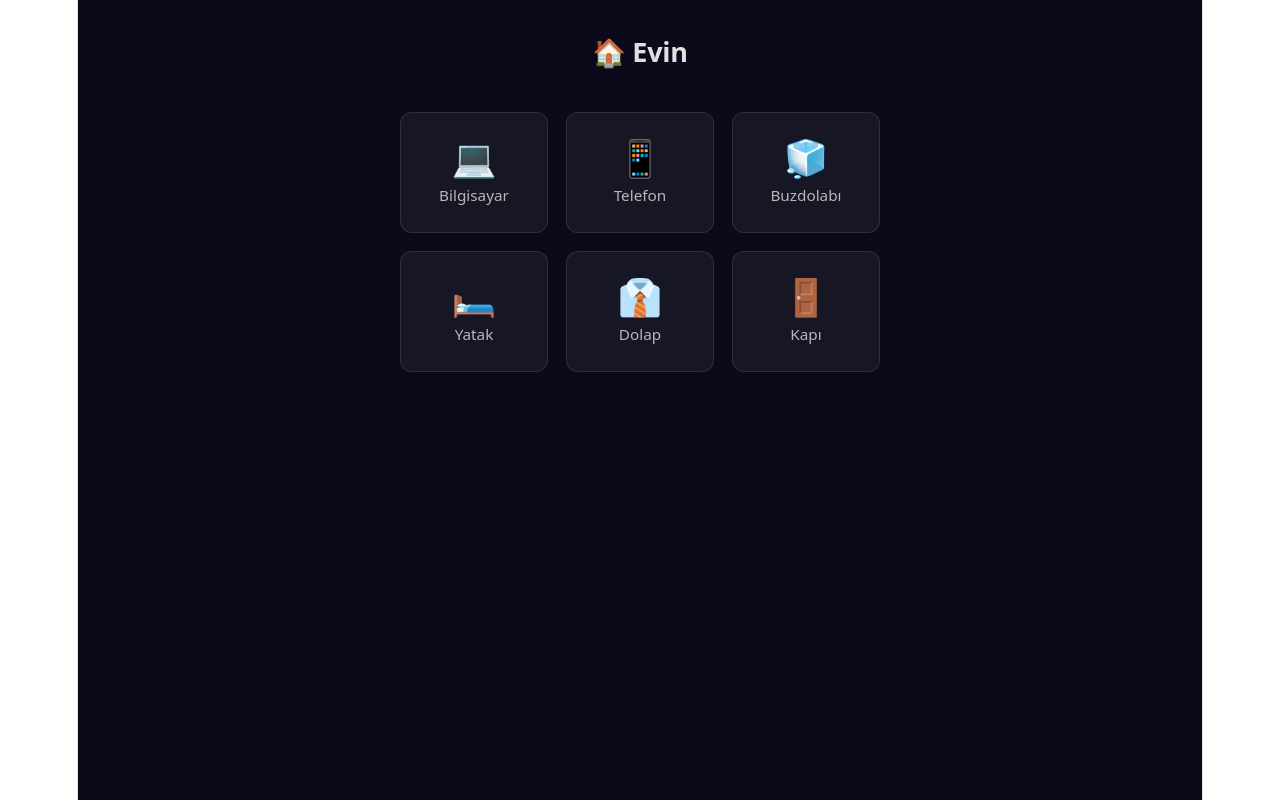
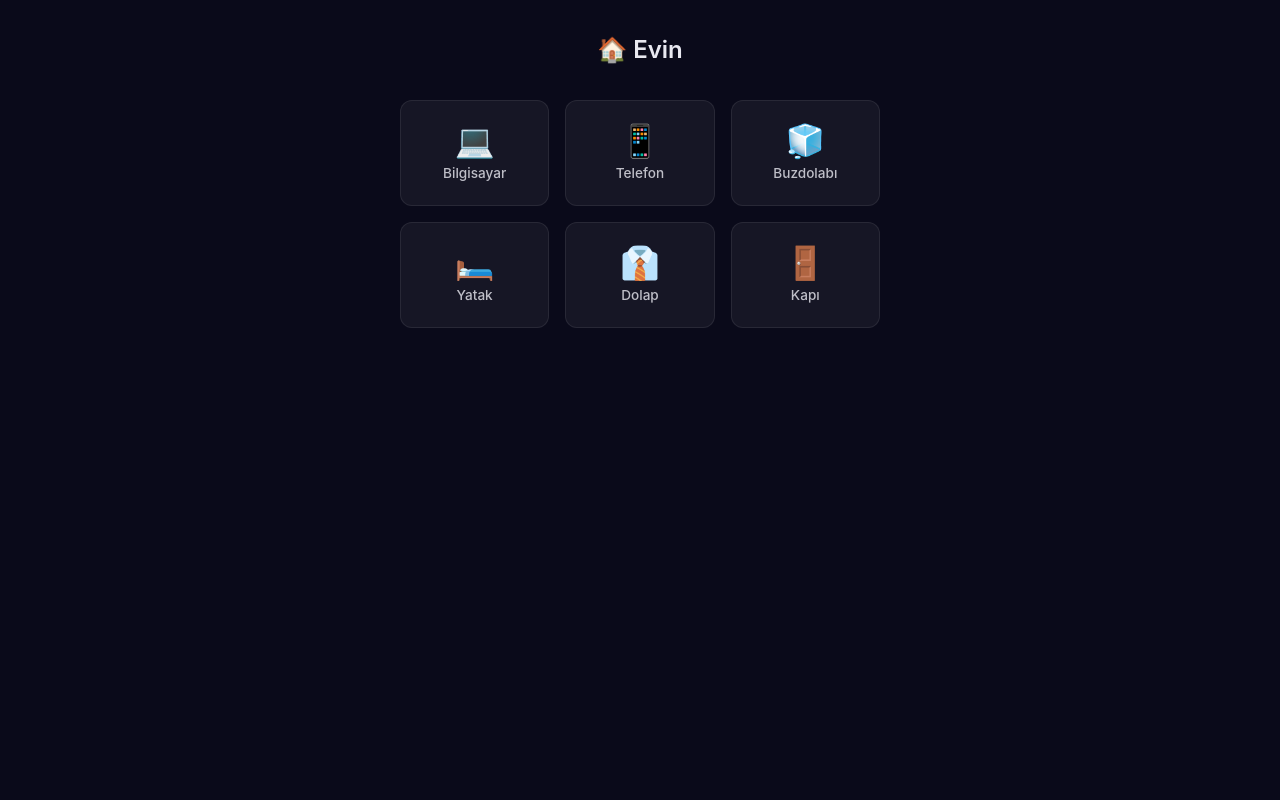
Before and after one commit to yunusemre274/MLOps-Sim, a React (Vite) app: page / in a window 1280 px wide. Built offline with nearby package versions, Linux system fonts and the light colour scheme.

Commit message:
[Faz 0] Temel CSS tasarım sistemi (renk paleti, tipografi, değişkenler)

```diff
--- a/src/index.css
+++ b/src/index.css
@@ -1,111 +1,187 @@
+/**
+ * index.css — Global tasarım sistemi
+ *
+ * Tüm CSS custom property'ler burada tanımlanır. Bileşenler bu değişkenleri
+ * kullanarak tutarlı görünüm sağlar. Koyu tema ana temadır.
+ *
+ * Neden custom property: Tema değişikliği veya denge ayarlaması (renk, font boyutu)
+ * tek noktadan yapılabilir — birden fazla dosyayı düzenlemek gerekmez.
+ */
+
+/* ============================================
+   RESET & BOX MODEL
+   ============================================ */
+
+*, *::before, *::after {
+  box-sizing: border-box;
+  margin: 0;
+  padding: 0;
+}
+
+/* ============================================
+   CSS CUSTOM PROPERTIES — TASARIM SİSTEMİ
+   ============================================ */
+
 :root {
-  --text: #6b6375;
-  --text-h: #08060d;
-  --bg: #fff;
-  --border: #e5e4e7;
-  --code-bg: #f4f3ec;
-  --accent: #aa3bff;
-  --accent-bg: rgba(170, 59, 255, 0.1);
-  --accent-border: rgba(170, 59, 255, 0.5);
-  --social-bg: rgba(244, 243, 236, 0.5);
-  --shadow:
-    rgba(0, 0, 0, 0.1) 0 10px 15px -3px, rgba(0, 0, 0, 0.05) 0 4px 6px -2px;
+  /* --- Renk Paleti (Koyu Tema) --- */
+  --color-bg:              #0a0a1a;
+  --color-bg-secondary:    #12122a;
+  --color-surface:         rgba(255, 255, 255, 0.05);
+  --color-surface-hover:   rgba(255, 255, 255, 0.10);
+  --color-surface-active:  rgba(255, 255, 255, 0.15);
 
-  --sans: system-ui, 'Segoe UI', Roboto, sans-serif;
-  --heading: system-ui, 'Segoe UI', Roboto, sans-serif;
-  --mono: ui-monospace, Consolas, monospace;
+  /* Metin */
+  --color-text-primary:    #e8e8f0;
+  --color-text-secondary:  #a0a0b8;
+  --color-text-muted:      #6a6a80;
 
-  font: 18px/145% var(--sans);
-  letter-spacing: 0.18px;
-  color-scheme: light dark;
-  color: var(--text);
-  background: var(--bg);
-  font-synthesis: none;
-  text-rendering: optimizeLegibility;
+  /* Vurgu renkleri */
+  --color-accent:          #646cff;
+  --color-accent-hover:    #535bf2;
+  --color-accent-glow:     rgba(100, 108, 255, 0.25);
+
+  /* Kenarlıklar */
+  --color-border:          rgba(255, 255, 255, 0.08);
+  --color-border-hover:    rgba(255, 255, 255, 0.15);
+
+  /* Bar renkleri */
+  --color-bar-sleep:       #5b8def;
+  --color-bar-hunger:      #f0a030;
+  --color-bar-health:      #4caf50;
+  --color-bar-stress:      #ef5350;
+  --color-bar-money:       #66bb6a;
+  --color-bar-relationship:#e040fb;
+
+  /* Durum renkleri */
+  --color-success:         #4caf50;
+  --color-warning:         #ff9800;
+  --color-error:           #ef5350;
+  --color-info:            #29b6f6;
+
+  /* --- Tipografi --- */
+  --font-family-base:      'Inter', -apple-system, BlinkMacSystemFont, 'Segoe UI', Roboto, sans-serif;
+  --font-family-mono:      'JetBrains Mono', 'Fira Code', 'Cascadia Code', monospace;
+
+  --font-size-xs:          0.75rem;   /* 12px */
+  --font-size-sm:          0.875rem;  /* 14px */
+  --font-size-base:        1rem;      /* 16px */
+  --font-size-lg:          1.125rem;  /* 18px */
+  --font-size-xl:          1.5rem;    /* 24px */
+  --font-size-2xl:         2rem;      /* 32px */
+
+  --font-weight-normal:    400;
+  --font-weight-medium:    500;
+  --font-weight-semibold:  600;
+  --font-weight-bold:      700;
+
+  --line-height-tight:     1.2;
+  --line-height-normal:    1.5;
+  --line-height-relaxed:   1.75;
+
+  /* --- Boşluklar --- */
+  --space-xs:              0.25rem;
+  --space-sm:              0.5rem;
+  --space-md:              1rem;
+  --space-lg:              1.5rem;
+  --space-xl:              2rem;
+  --space-2xl:             3rem;
+
+  /* --- Köşe yuvarlaklıkları --- */
+  --radius-sm:             4px;
+  --radius-md:             8px;
+  --radius-lg:             12px;
+  --radius-xl:             16px;
+  --radius-full:           9999px;
+
+  /* --- Gölgeler --- */
+  --shadow-sm:             0 1px 3px rgba(0, 0, 0, 0.3);
+  --shadow-md:             0 4px 12px rgba(0, 0, 0, 0.4);
+  --shadow-lg:             0 8px 24px rgba(0, 0, 0, 0.5);
+  --shadow-glow:           0 0 20px var(--color-accent-glow);
+
+  /* --- Geçiş animasyonları --- */
+  --transition-fast:       0.15s ease;
+  --transition-normal:     0.25s ease;
+  --transition-slow:       0.4s ease;
+
+  /* --- Z-index katmanları --- */
+  --z-base:                1;
+  --z-dropdown:            100;
+  --z-modal:               200;
+  --z-toast:               300;
+  --z-tooltip:             400;
+}
+
+/* ============================================
+   GLOBAL STİLLER
+   ============================================ */
+
+html {
+  font-size: 16px;
   -webkit-font-smoothing: antialiased;
   -moz-osx-font-smoothing: grayscale;
-
-  @media (max-width: 1024px) {
-    font-size: 16px;
-  }
-}
-
-@media (prefers-color-scheme: dark) {
-  :root {
-    --text: #9ca3af;
-    --text-h: #f3f4f6;
-    --bg: #16171d;
-    --border: #2e303a;
-    --code-bg: #1f2028;
-    --accent: #c084fc;
-    --accent-bg: rgba(192, 132, 252, 0.15);
-    --accent-border: rgba(192, 132, 252, 0.5);
-    --social-bg: rgba(47, 48, 58, 0.5);
-    --shadow:
-      rgba(0, 0, 0, 0.4) 0 10px 15px -3px, rgba(0, 0, 0, 0.25) 0 4px 6px -2px;
-  }
-
-  #social .button-icon {
-    filter: invert(1) brightness(2);
-  }
 }
 
 body {
-  margin: 0;
+  font-family: var(--font-family-base);
+  font-size: var(--font-size-base);
+  line-height: var(--line-height-normal);
+  color: var(--color-text-primary);
+  background-color: var(--color-bg);
+  min-height: 100vh;
 }
 
 #root {
-  width: 1126px;
-  max-width: 100%;
-  margin: 0 auto;
-  text-align: center;
-  border-inline: 1px solid var(--border);
-  min-height: 100svh;
-  display: flex;
-  flex-direction: column;
-  box-sizing: border-box;
+  min-height: 100vh;
 }
 
-h1,
-h2 {
-  font-family: var(--heading);
-  font-weight: 500;
-  color: var(--text-h);
+/* --- Scrollbar özelleştirme (WebKit) --- */
+::-webkit-scrollbar {
+  width: 8px;
+  height: 8px;
 }
 
-h1 {
-  font-size: 56px;
-  letter-spacing: -1.68px;
-  margin: 32px 0;
-  @media (max-width: 1024px) {
-    font-size: 36px;
-    margin: 20px 0;
-  }
-}
-h2 {
-  font-size: 24px;
-  line-height: 118%;
-  letter-spacing: -0.24px;
-  margin: 0 0 8px;
-  @media (max-width: 1024px) {
-    font-size: 20px;
-  }
-}
-p {
-  margin: 0;
+::-webkit-scrollbar-track {
+  background: var(--color-bg-secondary);
 }
 
-code,
-.counter {
-  font-family: var(--mono);
-  display: inline-flex;
-  border-radius: 4px;
-  color: var(--text-h);
+::-webkit-scrollbar-thumb {
+  background: var(--color-text-muted);
+  border-radius: var(--radius-full);
 }
 
-code {
-  font-size: 15px;
-  line-height: 135%;
-  padding: 4px 8px;
-  background: var(--code-bg);
+::-webkit-scrollbar-thumb:hover {
+  background: var(--color-text-secondary);
 }
+
+/* --- Seçim rengi --- */
+::selection {
+  background: var(--color-accent);
+  color: white;
+}
+
+/* --- Focus stilleri (erişilebilirlik) --- */
+:focus-visible {
+  outline: 2px solid var(--color-accent);
+  outline-offset: 2px;
+}
+
+/* --- Link reset --- */
+a {
+  color: var(--color-accent);
+  text-decoration: none;
+}
+
+a:hover {
+  color: var(--color-accent-hover);
+}
+
+/* --- Buton reset --- */
+button {
+  font-family: inherit;
+  font-size: inherit;
+  cursor: pointer;
+  border: none;
+  background: none;
+  color: inherit;
+}
```
Also changed, not shown: 2 other files (tests, documents, lock files or other folders).
